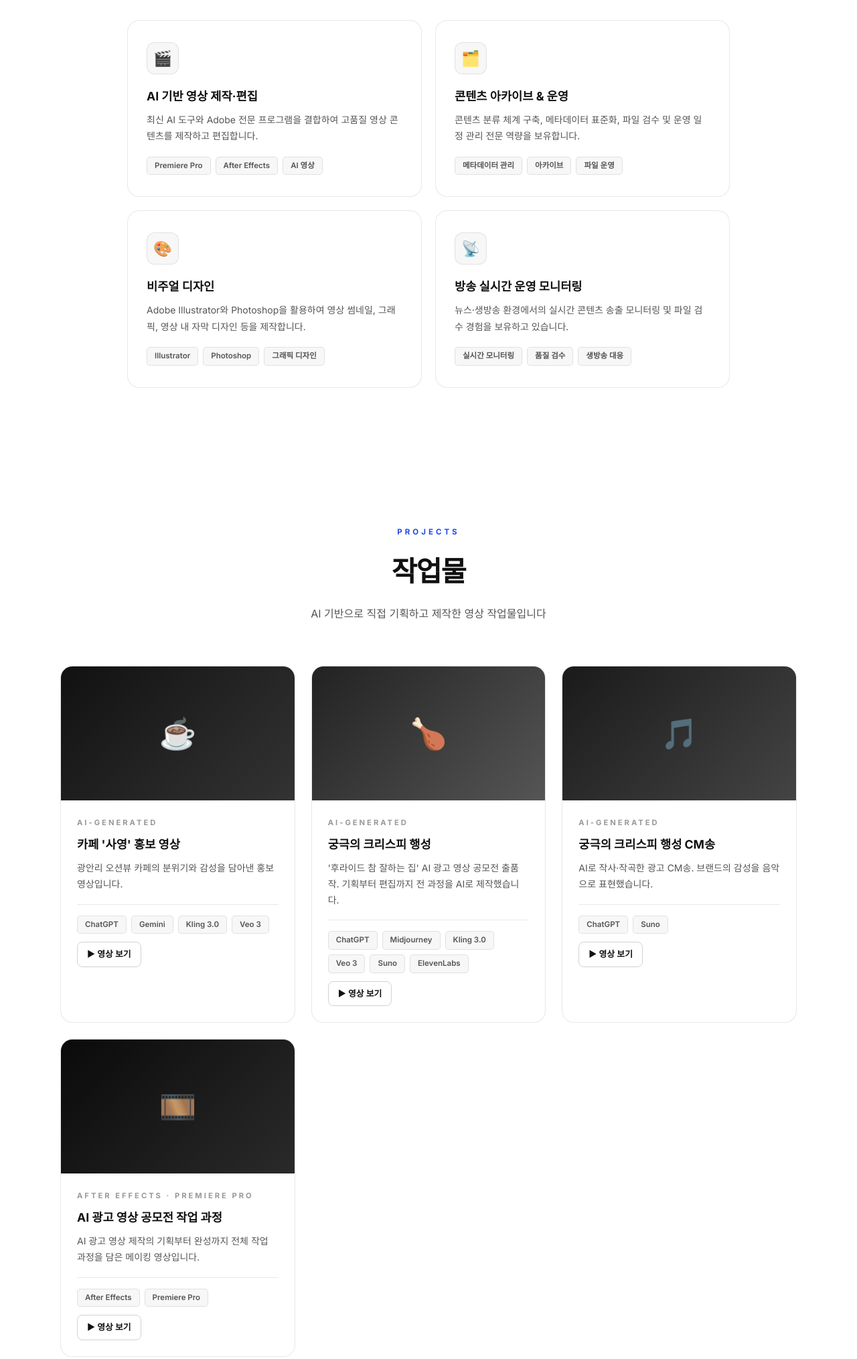
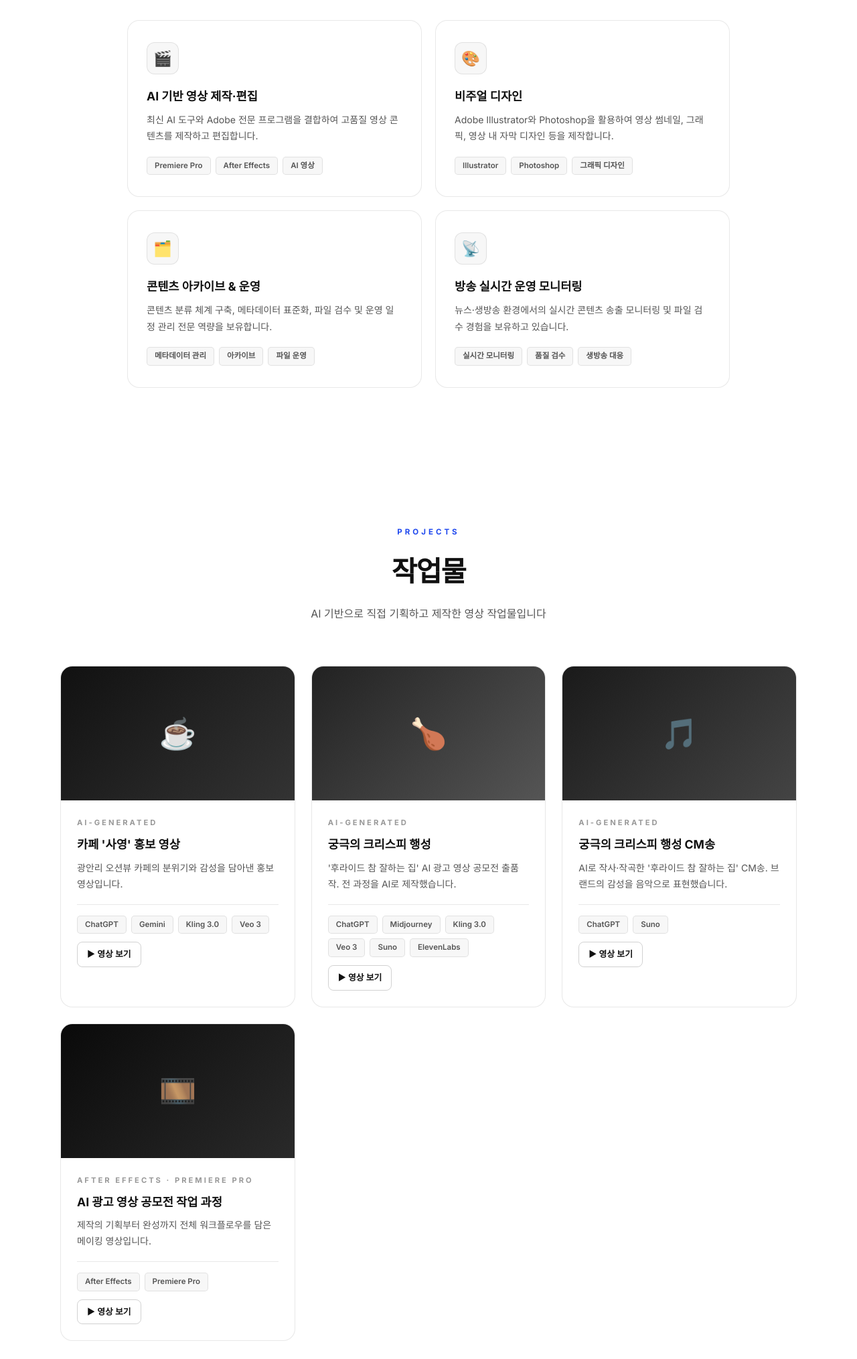
Before and after one commit to soyoung-min/soyoung-min.github.io, a plain HTML site: page index.html in a window 1280 px wide. Shown: the part 1100-3129 px from the top of the page at 67% size. Drawn offline with Linux system fonts and the light colour scheme.

Commit message:
edited_4

```diff
--- a/index.html
+++ b/index.html
@@ -778,17 +778,6 @@
                 </div>
             </div>
             <div class="skill-card fade-in">
-                <div class="skill-icon">🗂️</div>
-                <h3>콘텐츠 아카이브 & 운영</h3>
-                <p>콘텐츠 분류 체계 구축, 메타데이터 표준화, 파일 검수 및 운영 일정 관리 전문 역량을 보유합니다.</p>
-                <div class="skill-tags">
-                    <span class="skill-tag">메타데이터 관리</span>
-                    <span class="skill-tag">아카이브</span>
-                    <span class="skill-tag">파일 운영</span>
-                </div>
-            </div>
-
-            <div class="skill-card fade-in">
                 <div class="skill-icon">🎨</div>
                 <h3>비주얼 디자인</h3>
                 <p>Adobe Illustrator와 Photoshop을 활용하여 영상 썸네일, 그래픽, 영상 내 자막 디자인 등을 제작합니다.</p>
@@ -798,6 +787,18 @@
                     <span class="skill-tag">그래픽 디자인</span>
                 </div>
             </div>
+
+            <div class="skill-card fade-in">
+                <div class="skill-icon">🗂️</div>
+                <h3>콘텐츠 아카이브 &amp; 운영</h3>
+                <p>콘텐츠 분류 체계 구축, 메타데이터 표준화, 파일 검수 및 운영 일정 관리 전문 역량을 보유합니다.</p>
+                <div class="skill-tags">
+                    <span class="skill-tag">메타데이터 관리</span>
+                    <span class="skill-tag">아카이브</span>
+                    <span class="skill-tag">파일 운영</span>
+                </div>
+            </div>
+
             <div class="skill-card fade-in">
                 <div class="skill-icon">📡</div>
                 <h3>방송 실시간 운영 모니터링</h3>
@@ -858,7 +859,7 @@
                 <div class="project-info">
                     <div class="project-category">AI-Generated</div>
                     <h3>궁극의 크리스피 행성</h3>
-                    <p>'후라이드 참 잘하는 집' AI 광고 영상 공모전 출품작. 기획부터 편집까지 전 과정을 AI로 제작했습니다.</p>
+                    <p>'후라이드 참 잘하는 집' AI 광고 영상 공모전 출품작. 전 과정을 AI로 제작했습니다.</p>
                     <div class="project-url-area">
                         <div class="skill-tags" style="margin-top:0;">
                             <span class="skill-tag">ChatGPT</span>
@@ -885,7 +886,7 @@
                 <div class="project-info">
                     <div class="project-category">AI-Generated</div>
                     <h3>궁극의 크리스피 행성 CM송</h3>
-                    <p>AI로 작사·작곡한 광고 CM송. 브랜드의 감성을 음악으로 표현했습니다.</p>
+                    <p>AI로 작사·작곡한 '후라이드 참 잘하는 집' CM송. 브랜드의 감성을 음악으로 표현했습니다.</p>
                     <div class="project-url-area">
                         <div class="skill-tags" style="margin-top:0;">
                             <span class="skill-tag">ChatGPT</span>
@@ -901,20 +902,20 @@
             <div class="project-card fade-in">
                 <div class="project-thumb thumb-dark-4">
                     <div class="project-thumb-icon">🎞️</div>
-                    <a class="project-video-overlay" href="https://youtu.be/aFmU6Ibd_-c" target="_blank">
+                    <a class="project-video-overlay" href="https://www.youtube.com/watch?v=TDg9oPnZ78Q" target="_blank">
                         <span class="play-btn">▶</span>
                     </a>
                 </div>
                 <div class="project-info">
                     <div class="project-category">After Effects · Premiere Pro</div>
                     <h3>AI 광고 영상 공모전 작업 과정</h3>
-                    <p>AI 광고 영상 제작의 기획부터 완성까지 전체 작업 과정을 담은 메이킹 영상입니다.</p>
+                    <p>제작의 기획부터 완성까지 전체 워크플로우를 담은 메이킹 영상입니다.</p>
                     <div class="project-url-area">
                         <div class="skill-tags" style="margin-top:0;">
                             <span class="skill-tag">After Effects</span>
                             <span class="skill-tag">Premiere Pro</span>
                         </div>
-                        <a href="https://youtu.be/TDg9oPnZ78Q" target="_blank" class="project-saved-link"
+                        <a href="https://www.youtube.com/watch?v=TDg9oPnZ78Q" target="_blank" class="project-saved-link"
                             style="margin-top:12px; display:inline-flex;">▶ 영상 보기</a>
                     </div>
                 </div>
```
